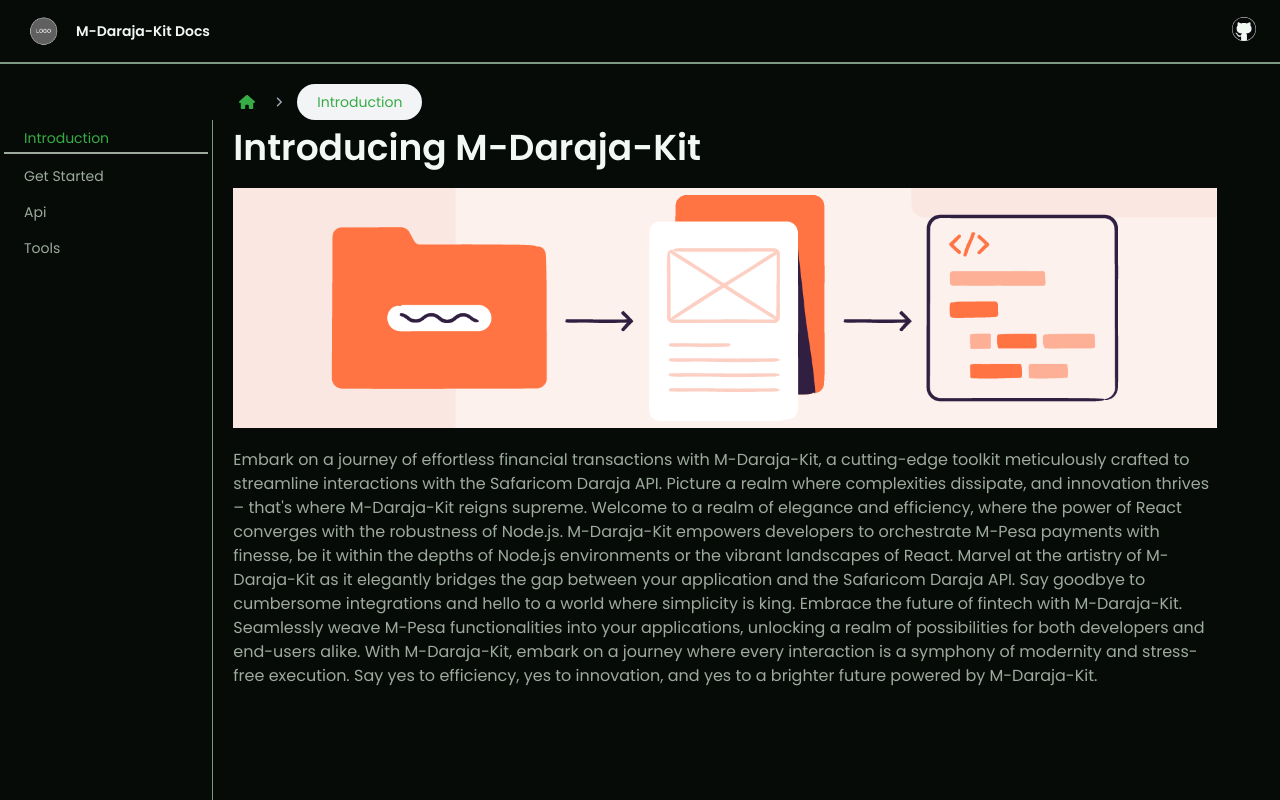
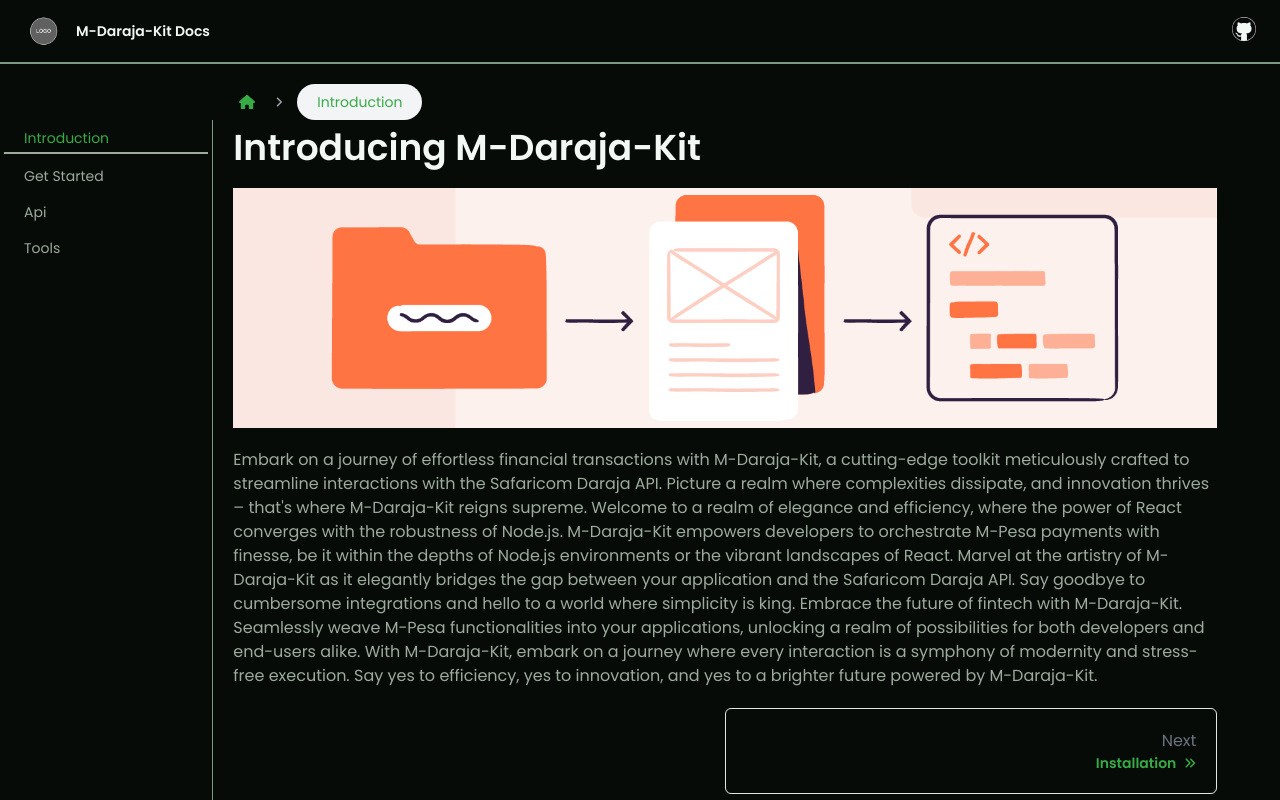
Before and after one commit to levos-snr/M-daraja-kit, a Next.js app: page / in a window 1280 px wide. Built offline with nearby package versions, Linux system fonts and the light colour scheme.

Commit message:
added Nextpage button

```diff
--- a/app/page.tsx
+++ b/app/page.tsx
@@ -4,6 +4,7 @@
 //Import locally
 import { SmallNav } from "@/components/SmallNav";
 import intro from "../public/intro.png";
+import { NextPage } from "@/components/NextPage";
 
 export default function Home() {
   return (
@@ -37,6 +38,7 @@
         yes to efficiency, yes to innovation, and yes to a brighter future
         powered by M-Daraja-Kit.
       </p>
+      <NextPage nextHref="Installation" />
     </main>
   );
 }
--- /dev/null
+++ b/components/NextPage.tsx
@@ -0,0 +1,45 @@
+"use client";
+
+//import packahes
+import { faAnglesLeft, faAnglesRight } from "@fortawesome/free-solid-svg-icons";
+import { FontAwesomeIcon } from "@fortawesome/react-fontawesome";
+import Link from "next/link";
+import React from "react";
+
+
+export const NextPage = ({
+    prevHref,
+    nextHref,
+  }: {
+    prevHref?: string;
+    nextHref?: string;
+  }) => {
+    return (
+      <div className="flex gap-x-5">
+        {prevHref && (
+          <Link
+            href={`${prevHref}`}
+            className="mt-5 border rounded-md hover:border-myLightGreen p-5 w-1/2 mr-auto flex flex-col items-start"
+          >
+            <p className="text-gray-500 ">Prev</p>
+            <div className="flex gap-x-2 items-center text-brightGreen font-semibold text-sm">
+              <FontAwesomeIcon icon={faAnglesLeft} className="h-3 w-3" />
+              {prevHref}
+            </div>
+          </Link>
+        )}
+        {nextHref && (
+          <Link
+            href={`${nextHref}`}
+            className="mt-5 border rounded-md hover:border-myLightGreen p-5 w-1/2 ml-auto flex flex-col items-end"
+          >
+            <p className="text-gray-500">Next</p>
+            <div className="flex gap-x-2 items-center text-brightGreen font-semibold text-sm">
+              {nextHref}
+              <FontAwesomeIcon icon={faAnglesRight} className="h-3 w-3" />
+            </div>
+          </Link>
+        )}
+      </div>
+    );
+  };
```
